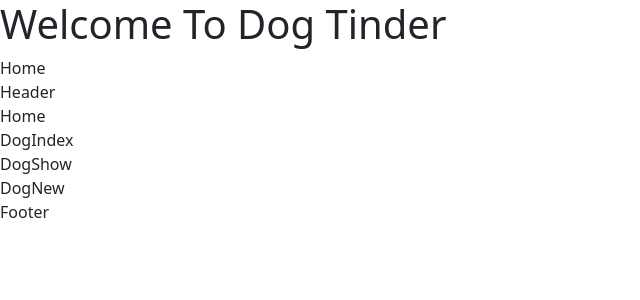
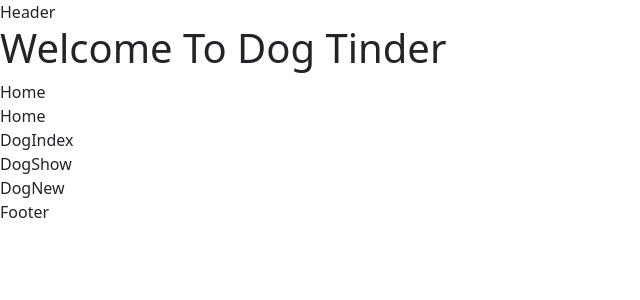
Before and after one commit to learn-academy-2022-charlie/cat-tinder-frontend-him-i-m-laying, a React (Create React App) app: page / in a window 1280 px wide. Shown: the top 300 px of the page, without its empty margins (0-640 px from the left). Built offline with nearby package versions, Linux system fonts and the light colour scheme.

Commit message:
clean up text

```diff
--- a/src/App.js
+++ b/src/App.js
@@ -7,7 +7,7 @@
 import DogShow from './pages/DogShow'
 import DogNew from './pages/DogNew'
 import NotFound from './pages/NotFound'
-import mockDogs from './mockDogs'
+import mockDogs from './mockDogs.js'
 import {
   BrowserRouter as Router,
   Route,
@@ -23,10 +23,10 @@
       }
   render() {
     return (
-      <>
+      <Router>
+      <Header/>
       <h1>Welcome To Dog Tinder</h1>
 
-      <Router>
       <Switch>
       <Route exact path="/" component={Home} />
       <Route path="/dogindex" component={DogIndex} />
@@ -35,15 +35,14 @@
       <Route path="/dogedit" component={DogEdit} />
       <Route component={NotFound}/>
       </Switch>
-      </Router>
 
-      <Header/>
       <Home/>
       <DogIndex/>
       <DogShow/>
       <DogNew/>
       <Footer/>
-      </>
+      </Router>
+
     )
   }
 }
```
